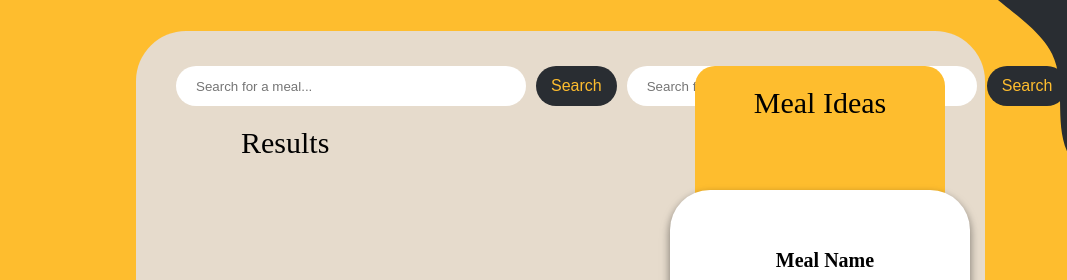
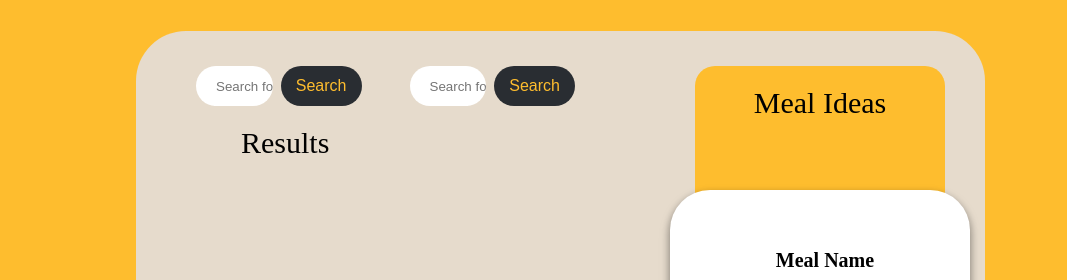
Before and after one commit to Loic017/More-Meals, a plain HTML site: page index.html in a window 1280 px wide. Shown: the top 280 px of the page, 295-1362 px from the left, 1067 px wide, since content can reach past the window. Drawn offline with Linux system fonts and the light colour scheme; no server answers.

Commit message:
small fixes

```diff
--- a/app.js
+++ b/app.js
@@ -304,7 +304,7 @@ searchMealName.addEventListener("click", () => {
                 <button id="element-result-${i}" class="view-recipe-result">
                     View Recipe
                 </button>
-            </div>;`;
+            </div>`;
             }
 
             const buttonResult = document.getElementById("element-result-0");
--- a/index.html
+++ b/index.html
@@ -116,7 +116,7 @@
                             <input
                                 id="ingre-search"
                                 type="text"
-                                placeholder="Search for an ingrediant..."
+                                placeholder="Search for an ingredient..."
                             />
                         </div>
                         <button class="search" id="search">Search</button>
--- a/style.css
+++ b/style.css
@@ -120,7 +120,7 @@ body {
 
 .search-bars {
     display: flex;
-    gap: 10px;
+    gap: 28px;
     grid-area: search;
 }
 
@@ -187,13 +187,13 @@ button {
 .placeholder {
     display: flex;
     flex-direction: column;
-    gap: 40px;
+    gap: 17px;
     align-items: center;
     justify-content: center;
     text-align: center;
     background-color: #fff;
     width: 319px;
-    height: 381px;
+    height: 325px;
     border-radius: 35px;
     background: #fff;
     /* box-shadow: 0px 4px 4px 0px rgba(0, 0, 0, 0.25); */
@@ -405,3 +405,8 @@ button {
     padding: 0 15px;
     font-size: 16px;
 }
+
+.search-bars input {
+    width: 100%;
+    margin-left: 20px;
+}
```
